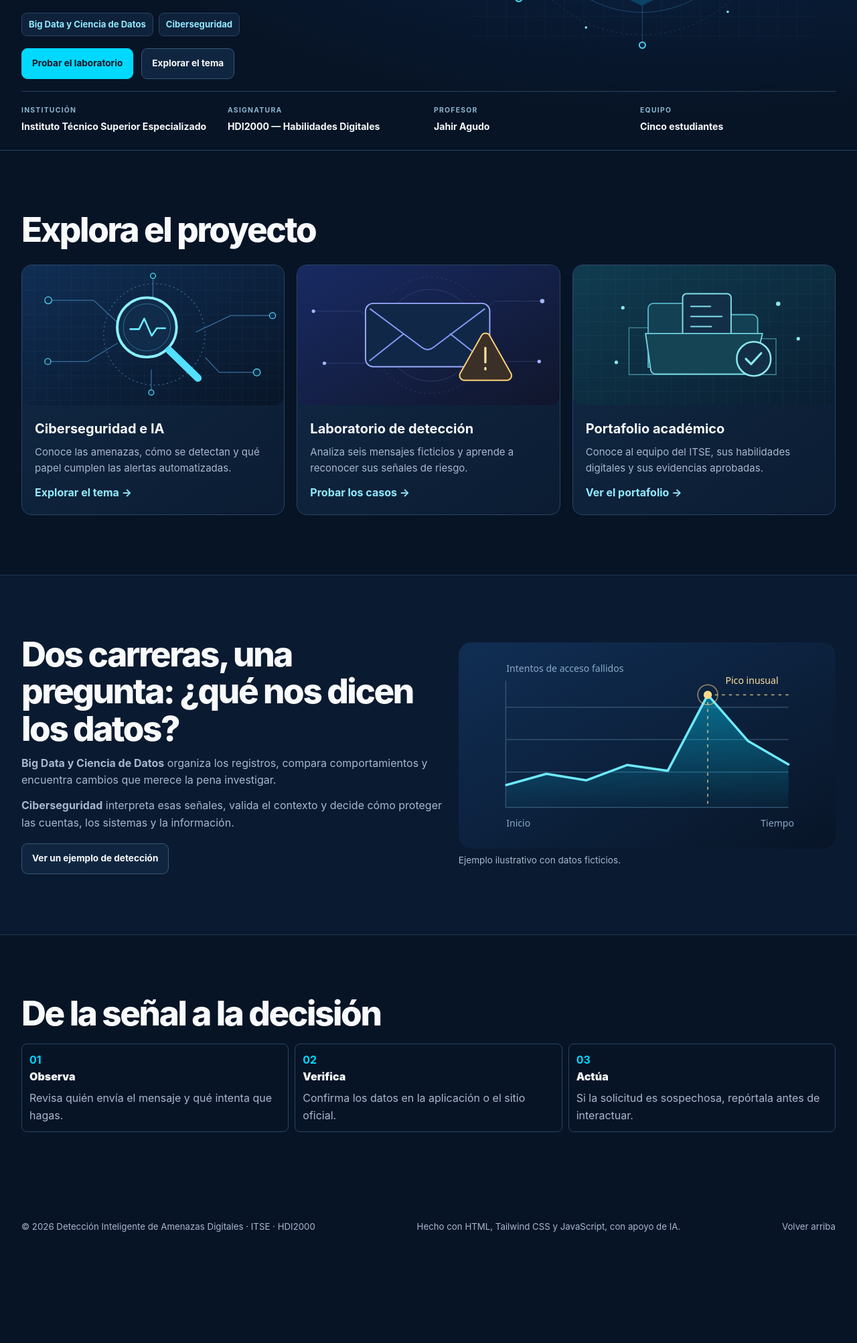
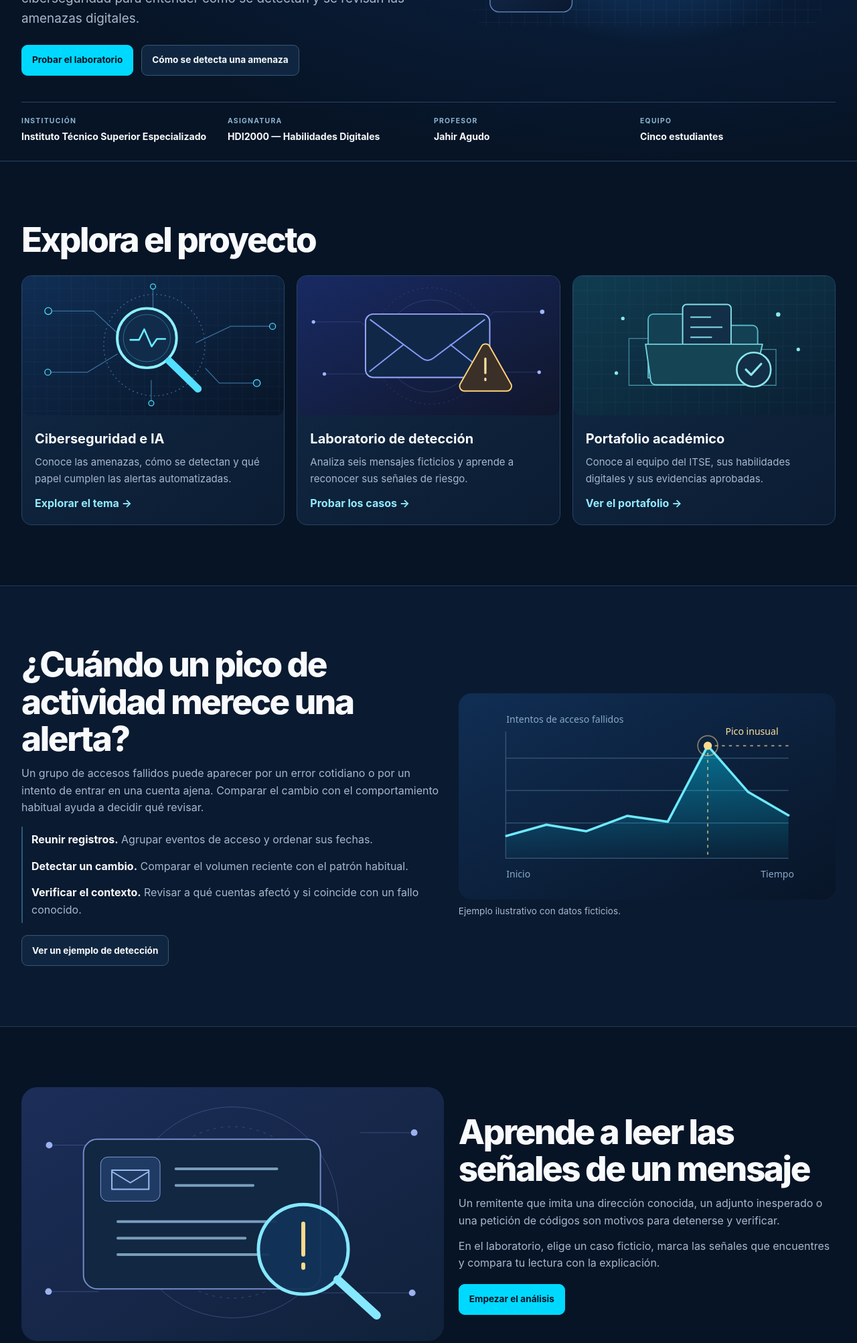
Before and after one commit to jeyceeshop/proyecto1, a plain HTML site: page index.html in a window 1280 px wide. Shown: the part 542-2547 px from the top of the page at 67% size. Before the commit the page ends 2408 px from the top, so only its background shows below. Drawn offline with nearby package versions, Linux system fonts and the light colour scheme.

Commit message:
Refuerza la portada con un recorrido visual de detección

```diff
--- a/estilos.css
+++ b/estilos.css
@@ -276,9 +276,28 @@ dialog::backdrop { background: #040b16b8; }
   .page-intro { grid-template-columns: 1.12fr 1fr; }
 }
 
-.career-tags { list-style: none; padding: 0; margin: 0 0 18px; display: flex; flex-wrap: wrap; gap: 8px; }
-.career-tags li { padding: 6px 10px; border: 1px solid var(--borde); border-radius: 8px; color: var(--enlace); background: var(--superficie); font-size: .82rem; font-weight: 650; }
-.career-intro .button { margin-top: 18px; }
-.career-intro figure, .detection-data figure { min-width: 0; }
-.career-intro figcaption, .detection-data figcaption { margin-top: 7px; color: var(--secundario); font-size: .85rem; }
+.detection-data figure { min-width: 0; }
+.detection-data figcaption { margin-top: 7px; color: var(--secundario); font-size: .85rem; }
 .detection-data { margin-top: 16px; }
+
+/* Portada editorial y lectura de señales. */
+.home .hero {
+  background: radial-gradient(ellipse at 73% 37%, var(--resplandor), transparent 70%), var(--fondo);
+}
+.home .hero-art { margin: 0; }
+.home .hero-layout { gap: clamp(14px, 3vw, 45px); padding-top: clamp(40px, 6vw, 94px); }
+.home .hero-meta { margin-top: 0; }
+.home .hero-actions { margin-top: 24px; }
+.home .module-card { position: relative; }
+.home .module-card img { transition: filter .2s; }
+.home .module-card:hover img { filter: brightness(1.12); }
+.home-feature .button { margin-top: 18px; }
+.home-feature figure { min-width: 0; }
+.home-feature figcaption { margin-top: 7px; color: var(--secundario); font-size: .85rem; }
+.feature-steps { padding: 0; margin: 15px 0 0; list-style: none; color: var(--secundario); }
+.feature-steps li { padding: 7px 0 7px 13px; border-left: 2px solid var(--linea-tiempo); }
+.feature-steps strong { color: var(--texto); }
+.signal-feature img { aspect-ratio: 640 / 385; }
+@media (max-width: 719px) {
+  .signal-feature figure { order: 2; }
+}
--- a/index.html
+++ b/index.html
@@ -3,14 +3,14 @@
 <head>
   <meta charset="utf-8">
   <meta name="viewport" content="width=device-width, initial-scale=1">
-  <meta name="description" content="Portafolio académico de Habilidades Digitales del ITSE Panamá.">
+  <meta name="description" content="Aprende cómo se detectan amenazas digitales y practica con seis casos ficticios en este proyecto académico del ITSE.">
   <title>Detección Inteligente de Amenazas Digitales · ITSE</title>
   <script src="js/tema.js"></script>
   <script src="https://cdn.jsdelivr.net/npm/@tailwindcss/browser@4"></script>
   <link rel="stylesheet" href="estilos.css">
   <script src="js/sitio.js" defer></script>
 </head>
-<body>
+<body class="home">
   <a class="skip" href="#contenido">Saltar al contenido</a>
   <header class="site-header">
     <div class="wrap header-inner">
@@ -20,7 +20,7 @@
       <button class="menu-toggle" id="menu-toggle" type="button" aria-expanded="false" aria-controls="navegacion"><svg viewBox="0 0 24 24" width="18" height="18" aria-hidden="true"><path d="M3 6h18M3 12h18M3 18h18" stroke="currentColor" stroke-width="2"/></svg><span>Menú</span></button>
       </div>
       <nav id="navegacion" aria-label="Navegación principal">
-        <a href="index.html" aria-current="page">Inicio</a><a href="ciberseguridad.html">Ciberseguridad</a><a href="laboratorio.html">Laboratorio</a><a href="portafolio.html">Portafolio</a>
+        <a href="index.html" aria-current="page">Inicio</a><a href="ciberseguridad.html">Guía de amenazas</a><a href="ciberseguridad.html#datos-y-seguridad">Datos e IA</a><a href="laboratorio.html">Laboratorio</a><a href="portafolio.html">Portafolio</a>
         <a class="button small" href="portal.html">Portal de estudiantes</a>
       </nav>
     </div>
@@ -32,14 +32,13 @@
           <p class="eyebrow">Proyecto final 2026 · HDI2000</p>
           <h1 id="titulo">Detección inteligente de <span>amenazas digitales</span></h1>
           <p class="hero-lead">Un proyecto del ITSE que conecta el análisis de datos con la ciberseguridad para entender cómo se detectan y se revisan las amenazas digitales.</p>
-          <ul class="career-tags" aria-label="Carreras del equipo"><li>Big Data y Ciencia de Datos</li><li>Ciberseguridad</li></ul>
           <div class="flex flex-wrap gap-3 hero-actions">
             <a class="button primary" href="laboratorio.html">Probar el laboratorio</a>
-            <a class="button" href="ciberseguridad.html">Explorar el tema</a>
+            <a class="button" href="#como-funciona">Cómo se detecta una amenaza</a>
           </div>
         </div>
         <figure class="hero-art">
-          <img src="img/recursos/red.svg" width="640" height="520" alt="Escudo digital rodeado de conexiones y nodos de red">
+          <img src="img/recursos/monitoreo.svg" width="700" height="530" fetchpriority="high" alt="Ilustración de un panel con actividad de red, un pico atípico y un escudo de protección">
         </figure>
         <dl class="hero-meta">
           <div><dt>Institución</dt><dd>Instituto Técnico Superior Especializado</dd></div>
@@ -66,12 +65,16 @@
         </a>
       </div>
     </section>
-    <section class="section band" aria-labelledby="carreras-titulo">
-      <div class="wrap page-intro career-intro">
+    <section class="section band" id="como-funciona" aria-labelledby="deteccion-titulo">
+      <div class="wrap page-intro home-feature">
         <div>
-          <h2 id="carreras-titulo">Dos carreras, una pregunta: ¿qué nos dicen los datos?</h2>
-          <p><strong>Big Data y Ciencia de Datos</strong> organiza los registros, compara comportamientos y encuentra cambios que merece la pena investigar.</p>
-          <p><strong>Ciberseguridad</strong> interpreta esas señales, valida el contexto y decide cómo proteger las cuentas, los sistemas y la información.</p>
+          <h2 id="deteccion-titulo">¿Cuándo un pico de actividad merece una alerta?</h2>
+          <p>Un grupo de accesos fallidos puede aparecer por un error cotidiano o por un intento de entrar en una cuenta ajena. Comparar el cambio con el comportamiento habitual ayuda a decidir qué revisar.</p>
+          <ol class="feature-steps">
+            <li><strong>Reunir registros.</strong> Agrupar eventos de acceso y ordenar sus fechas.</li>
+            <li><strong>Detectar un cambio.</strong> Comparar el volumen reciente con el patrón habitual.</li>
+            <li><strong>Verificar el contexto.</strong> Revisar a qué cuentas afectó y si coincide con un fallo conocido.</li>
+          </ol>
           <a class="button" href="ciberseguridad.html#datos-y-seguridad">Ver un ejemplo de detección</a>
         </div>
         <figure>
@@ -80,7 +83,18 @@
         </figure>
       </div>
     </section>
-    <section class="section home-flow">
+    <section class="section wrap" aria-labelledby="senales-titulo">
+      <div class="page-intro home-feature signal-feature">
+        <figure><img src="img/recursos/senales.svg" width="640" height="385" alt="Ilustración de una lupa que revisa las señales de alerta en un mensaje" loading="lazy"></figure>
+        <div>
+          <h2 id="senales-titulo">Aprende a leer las señales de un mensaje</h2>
+          <p>Un remitente que imita una dirección conocida, un adjunto inesperado o una petición de códigos son motivos para detenerse y verificar.</p>
+          <p>En el laboratorio, elige un caso ficticio, marca las señales que encuentres y compara tu lectura con la explicación.</p>
+          <a class="button primary" href="laboratorio.html">Empezar el análisis</a>
+        </div>
+      </div>
+    </section>
+    <section class="section band home-flow">
       <div class="wrap">
         <h2>De la señal a la decisión</h2>
         <ol class="process-flow">
```
Also changed, not shown: ciberseguridad.html (+2 -2 lines), laboratorio.html (+1 -1 lines), portafolio.html (+2 -2 lines), img/recursos/monitoreo.svg (added), img/recursos/senales.svg (added), 1 other file.
